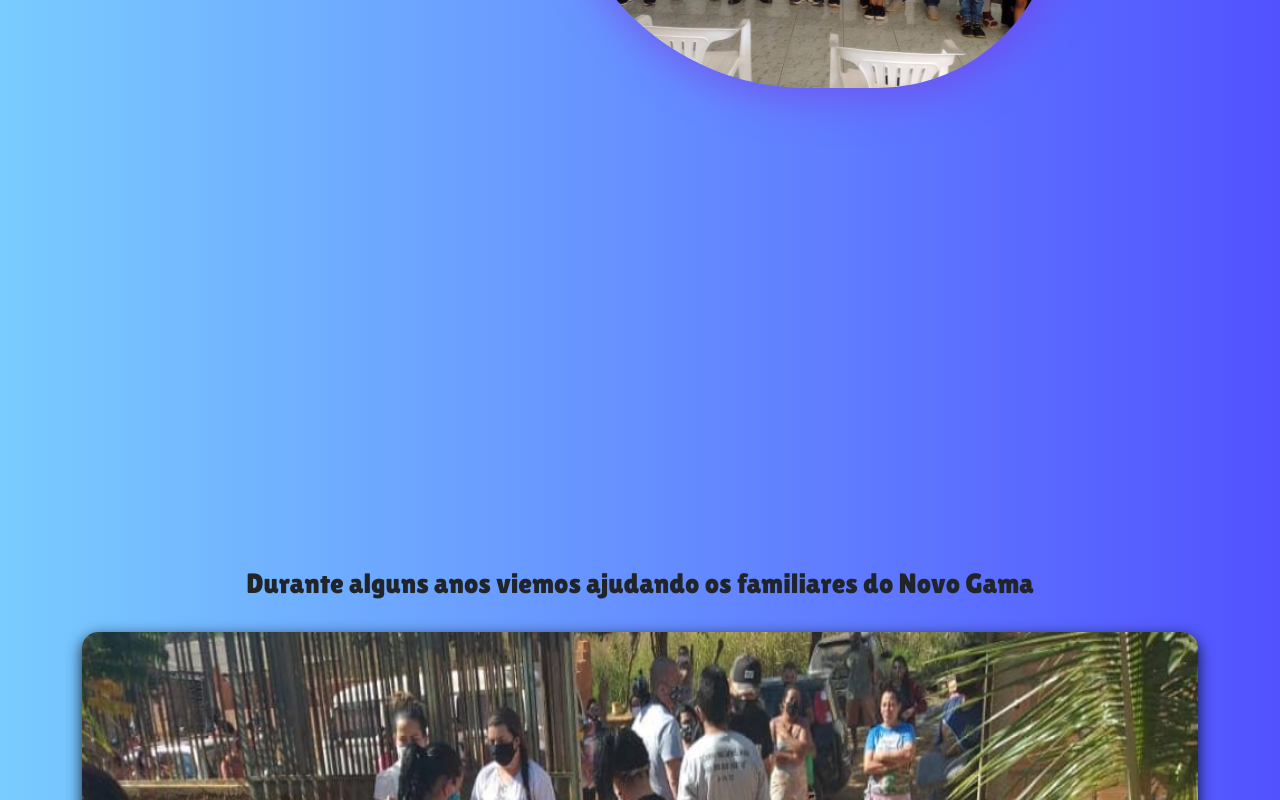
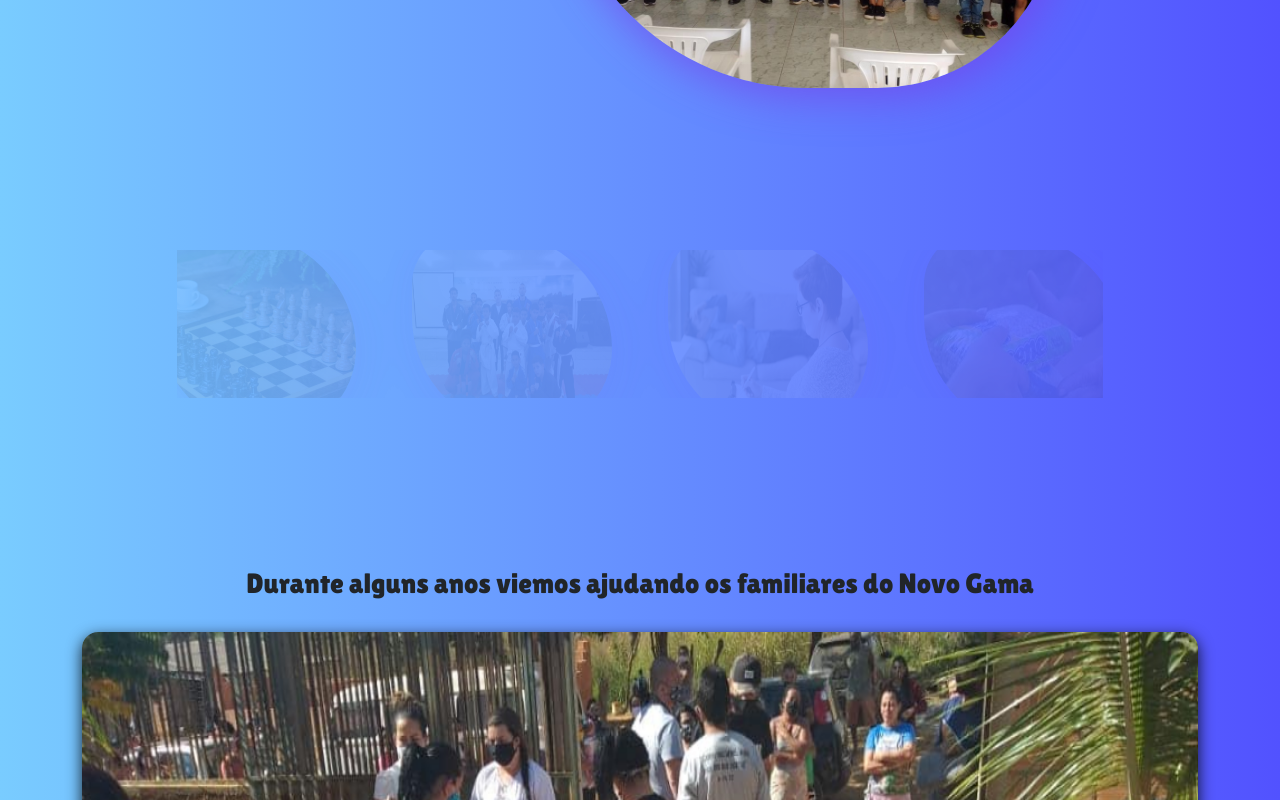
Before and after one commit to LucasHash123/projeto-refam, an Angular app: page / in a window 1280 px wide. Shown: the part 540-1340 px from the top of the page. Built offline with nearby package versions, Linux system fonts and the light colour scheme.

Commit message:
arrumei a animação

```diff
--- a/src/app/home/sobre/sobre.component.css
+++ b/src/app/home/sobre/sobre.component.css
@@ -1,7 +1,7 @@
 * {
     animation:appear 1s ease-in-out;
     animation-timeline: view(block);
-    animation-range: cover 0% cover 19%;
+    animation-range: cover 6% cover 19%;
     view-timeline-inset: 20%;
 }
 
```
